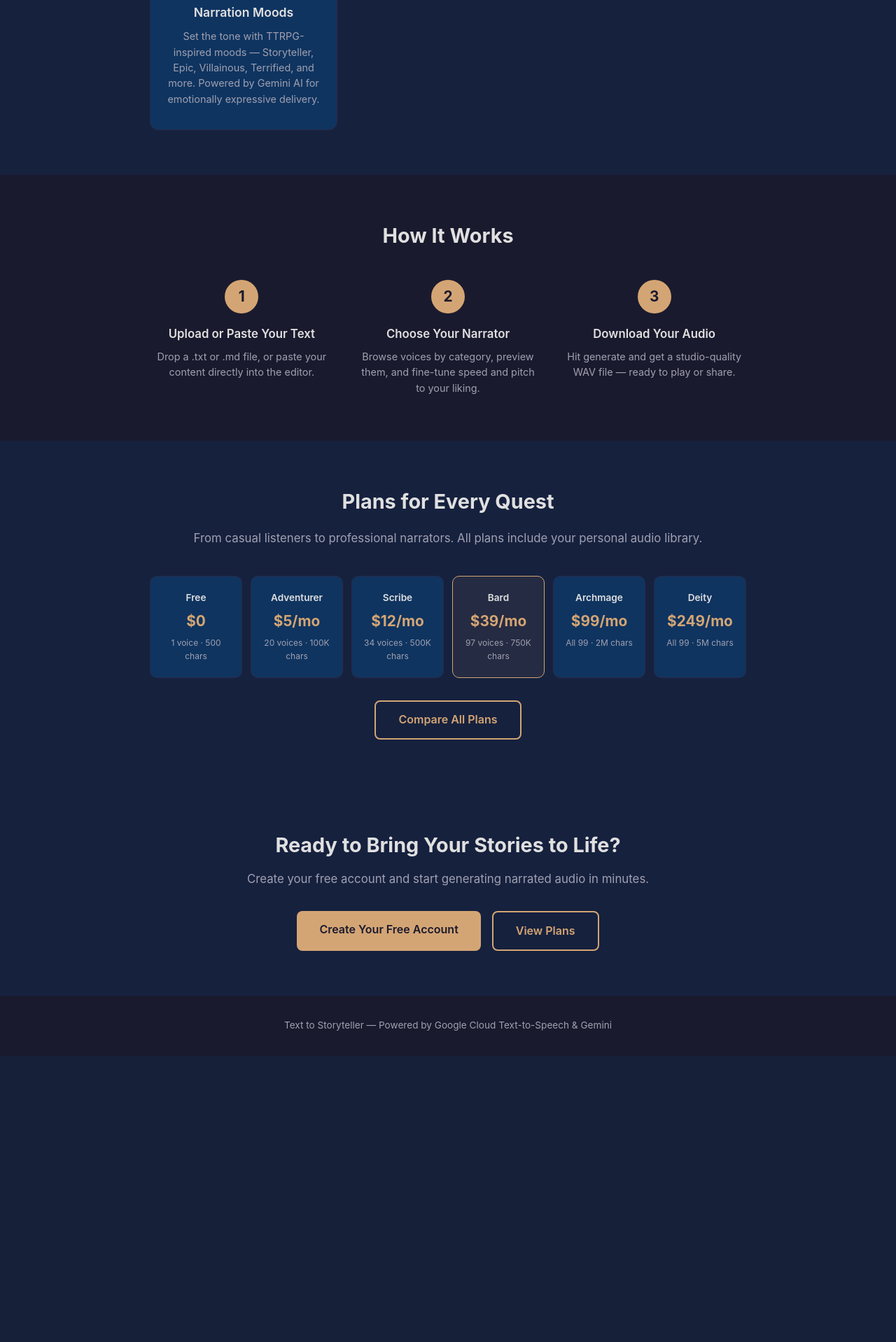
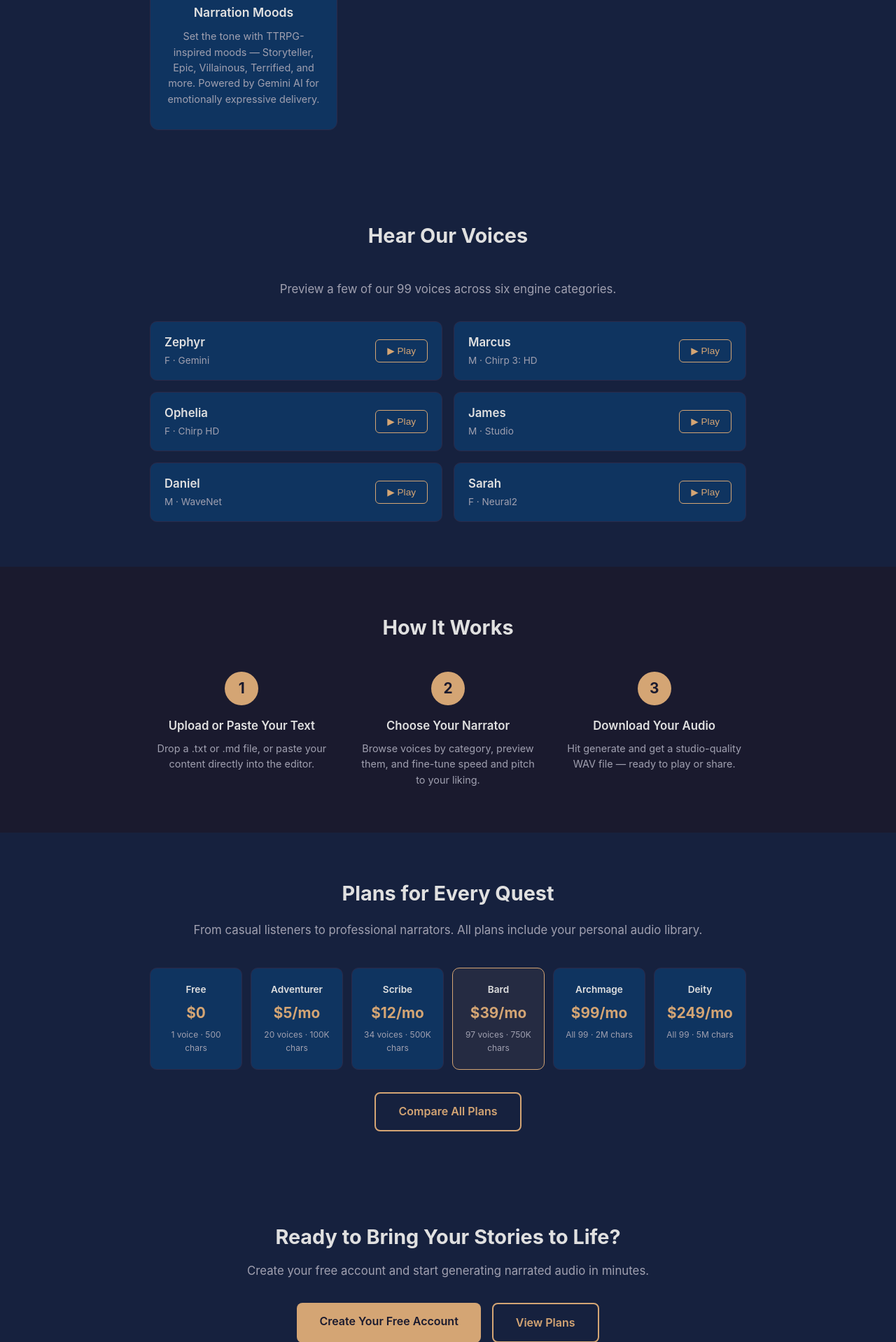
Before and after one commit to beardedgm/Text-to-Storyteller, a Flask app: page / in a window 1280 px wide. Shown: the part 1018-2936 px from the top of the page at 70% size. Before the commit the page ends 2491 px from the top, so only its background shows below. Run offline with Flask 3, Linux system fonts and the light colour scheme.

Commit message:
Add voice preview system: generation script + landing page samples
- New scripts/generate_samples.py: one-time script to pre-generate all 99
  voice preview WAV samples using the appropriate TTS engine per category.
  Supports --force, --voice, and --category flags. Re-runnable (skips
  existing files).
- Add static/samples/ directory for pre-generated WAV files, with .gitignore
  exception to allow committing WAV samples while keeping the global *.wav
  exclusion.
- Add "Hear Our Voices" section to landing.html showcasing 6 voices across
  different engine categories (Gemini, Chirp 3 HD, Chirp HD, Studio,
  WaveNet, Neural2) with inline play/stop controls.
- CSS styles for the landing voice sample grid and play buttons.

Co-Authored-By: Claude Opus 4.6 <noreply@anthropic.com>

```diff
--- a/static/css/style.css
+++ b/static/css/style.css
@@ -1275,6 +1275,81 @@ input[type="range"]::-moz-range-thumb {
     line-height: 1.55;
 }
 
+/* Hear Our Voices */
+.landing-voices {
+    padding: 4rem 0;
+    background: var(--bg-secondary);
+}
+
+.landing-voices-subtitle {
+    text-align: center;
+    color: var(--text-secondary);
+    margin-bottom: 2rem;
+    font-size: 1.05rem;
+}
+
+.landing-voice-grid {
+    display: grid;
+    grid-template-columns: repeat(auto-fill, minmax(280px, 1fr));
+    gap: 1rem;
+    max-width: 900px;
+    margin: 0 auto;
+}
+
+.landing-voice-sample {
+    display: flex;
+    align-items: center;
+    justify-content: space-between;
+    background: var(--bg-card);
+    border: 1px solid var(--border);
+    border-radius: 10px;
+    padding: 1rem 1.25rem;
+    transition: border-color 0.2s;
+}
+
+.landing-voice-sample:hover {
+    border-color: var(--accent);
+}
+
+.landing-voice-info {
+    display: flex;
+    flex-direction: column;
+    gap: 0.15rem;
+}
+
+.landing-voice-name {
+    font-weight: 600;
+    font-size: 1.05rem;
+    color: var(--text-primary);
+}
+
+.landing-voice-detail {
+    font-size: 0.85rem;
+    color: var(--text-secondary);
+}
+
+.landing-play-btn {
+    background: transparent;
+    border: 1px solid var(--accent);
+    color: var(--accent);
+    padding: 0.45rem 1rem;
+    border-radius: 6px;
+    cursor: pointer;
+    font-size: 0.85rem;
+    white-space: nowrap;
+    transition: background 0.2s, color 0.2s;
+}
+
+.landing-play-btn:hover {
+    background: var(--accent);
+    color: var(--bg-primary);
+}
+
+.landing-play-btn.playing {
+    background: var(--accent);
+    color: var(--bg-primary);
+}
+
 /* Steps */
 .landing-steps {
     padding: 4rem 0;
--- a/templates/landing.html
+++ b/templates/landing.html
@@ -86,6 +86,58 @@
         </div>
     </section>
 
+    <!-- Hear Our Voices -->
+    <section class="landing-voices">
+        <div class="landing-container">
+            <h2 class="landing-section-title">Hear Our Voices</h2>
+            <p class="landing-voices-subtitle">Preview a few of our 99 voices across six engine categories.</p>
+            <div class="landing-voice-grid">
+                <div class="landing-voice-sample">
+                    <div class="landing-voice-info">
+                        <span class="landing-voice-name">Zephyr</span>
+                        <span class="landing-voice-detail">F &middot; Gemini</span>
+                    </div>
+                    <button type="button" class="landing-play-btn" data-sample="Zephyr">&#9654; Play</button>
+                </div>
+                <div class="landing-voice-sample">
+                    <div class="landing-voice-info">
+                        <span class="landing-voice-name">Marcus</span>
+                        <span class="landing-voice-detail">M &middot; Chirp 3: HD</span>
+                    </div>
+                    <button type="button" class="landing-play-btn" data-sample="en-US-Chirp3-HD-Achird">&#9654; Play</button>
+                </div>
+                <div class="landing-voice-sample">
+                    <div class="landing-voice-info">
+                        <span class="landing-voice-name">Ophelia</span>
+                        <span class="landing-voice-detail">F &middot; Chirp HD</span>
+                    </div>
+                    <button type="button" class="landing-play-btn" data-sample="en-US-Chirp-HD-O">&#9654; Play</button>
+                </div>
+                <div class="landing-voice-sample">
+                    <div class="landing-voice-info">
+                        <span class="landing-voice-name">James</span>
+                        <span class="landing-voice-detail">M &middot; Studio</span>
+                    </div>
+                    <button type="button" class="landing-play-btn" data-sample="en-US-Studio-Q">&#9654; Play</button>
+                </div>
+                <div class="landing-voice-sample">
+                    <div class="landing-voice-info">
+                        <span class="landing-voice-name">Daniel</span>
+                        <span class="landing-voice-detail">M &middot; WaveNet</span>
+                    </div>
+                    <button type="button" class="landing-play-btn" data-sample="en-US-Wavenet-D">&#9654; Play</button>
+                </div>
+                <div class="landing-voice-sample">
+                    <div class="landing-voice-info">
+                        <span class="landing-voice-name">Sarah</span>
+                        <span class="landing-voice-detail">F &middot; Neural2</span>
+                    </div>
+                    <button type="button" class="landing-play-btn" data-sample="en-US-Neural2-C">&#9654; Play</button>
+                </div>
+            </div>
+        </div>
+    </section>
+
     <!-- How It Works -->
     <section class="landing-steps">
         <div class="landing-container">
@@ -168,5 +220,41 @@
     <footer>
         <p>Text to Storyteller &mdash; Powered by Google Cloud Text-to-Speech &amp; Gemini</p>
     </footer>
+
+    <script>
+    (function() {
+        var audio = new Audio();
+        var activeBtn = null;
+
+        function resetBtn(btn) {
+            btn.innerHTML = '&#9654; Play';
+            btn.classList.remove('playing');
+        }
+
+        function stopAll() {
+            audio.pause();
+            audio.currentTime = 0;
+            if (activeBtn) { resetBtn(activeBtn); activeBtn = null; }
+        }
+
+        audio.addEventListener('ended', stopAll);
+
+        document.querySelectorAll('.landing-play-btn').forEach(function(btn) {
+            btn.addEventListener('click', function() {
+                var sample = btn.dataset.sample;
+                if (activeBtn === btn && !audio.paused) {
+                    stopAll();
+                    return;
+                }
+                stopAll();
+                activeBtn = btn;
+                btn.innerHTML = '&#9646;&#9646; Stop';
+                btn.classList.add('playing');
+                audio.src = '/static/samples/' + sample + '.wav';
+                audio.play().catch(function() { resetBtn(btn); activeBtn = null; });
+            });
+        });
+    })();
+    </script>
 </body>
 </html>
```
Also changed, not shown: scripts/generate_samples.py (added, +164 -0 lines), 2 other files.
